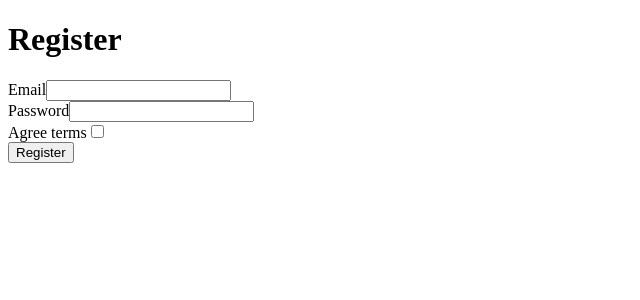
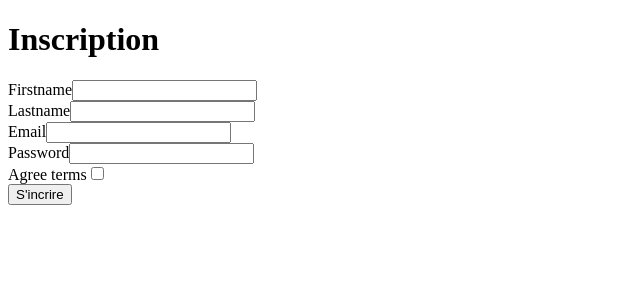
Before and after one commit to Tom-Dln/Deal_Games, a Symfony app: template templates/registration/register.html.twig in a window 1280 px wide. Shown: the part 166-466 px from the top of the page, without its empty margins (0-640 px from the left). Run offline with Twig, Linux system fonts and the light colour scheme; the template is opened without the code that fills it, so the values that code supplies are empty; form fields are guessed from the names that the template uses; some libraries are stand-ins or nearby versions.

Commit message:
Modifications & Harmonisation Inscription

```diff
--- a/src/Controller/RegistrationController.php
+++ b/src/Controller/RegistrationController.php
@@ -40,7 +40,7 @@
             $user->setPassword(
             $userPasswordHasher->hashPassword(
                     $user,
-                    $form->get('plainPassword')->getData()
+                    $form->get('password')->getData()
                 )
             );
 
--- a/templates/registration/register.html.twig
+++ b/templates/registration/register.html.twig
@@ -1,21 +1,32 @@
 {% extends 'base.html.twig' %}
 
-{% block title %}Register{% endblock %}
+{% block title %}
+	Inscription | DealGames
+{% endblock %}
 
 {% block body %}
+	<div class="row">
+		<div class="col-12 col-md-9 col-lg-6 mx-auto p-5 shadow-custom rounded-3">
 			{% for flash_error in app.flashes('verify_email_error') %}
 				<div class="alert alert-danger" role="alert">{{ flash_error }}</div>
 			{% endfor %}
 
-    <h1>Register</h1>
+			<h1 class="mb-4">Inscription</h1>
 
 			{{ form_start(registrationForm) }}
+
+			{{ form_row(registrationForm.firstname) }}
+			{{ form_row(registrationForm.lastname) }}
 			{{ form_row(registrationForm.email) }}
-        {{ form_row(registrationForm.plainPassword, {
-            label: 'Password'
-        }) }}
+			{{ form_row(registrationForm.password) }}
 			{{ form_row(registrationForm.agreeTerms) }}
 
-        <button type="submit" class="btn">Register</button>
+			<span class="d-flex justify-content-center">
+				<button type="submit" class="btn btn-primary btn-lg mt-4">S'incrire</button>
+			</span>
+
 			{{ form_end(registrationForm) }}
+		</div>
+	</div>
+
 {% endblock %}
```
Also changed, not shown: src/Form/RegistrationFormType.php (+19 -7 lines), 1 other file. Lines whose indentation alone changed are shown as unchanged.
